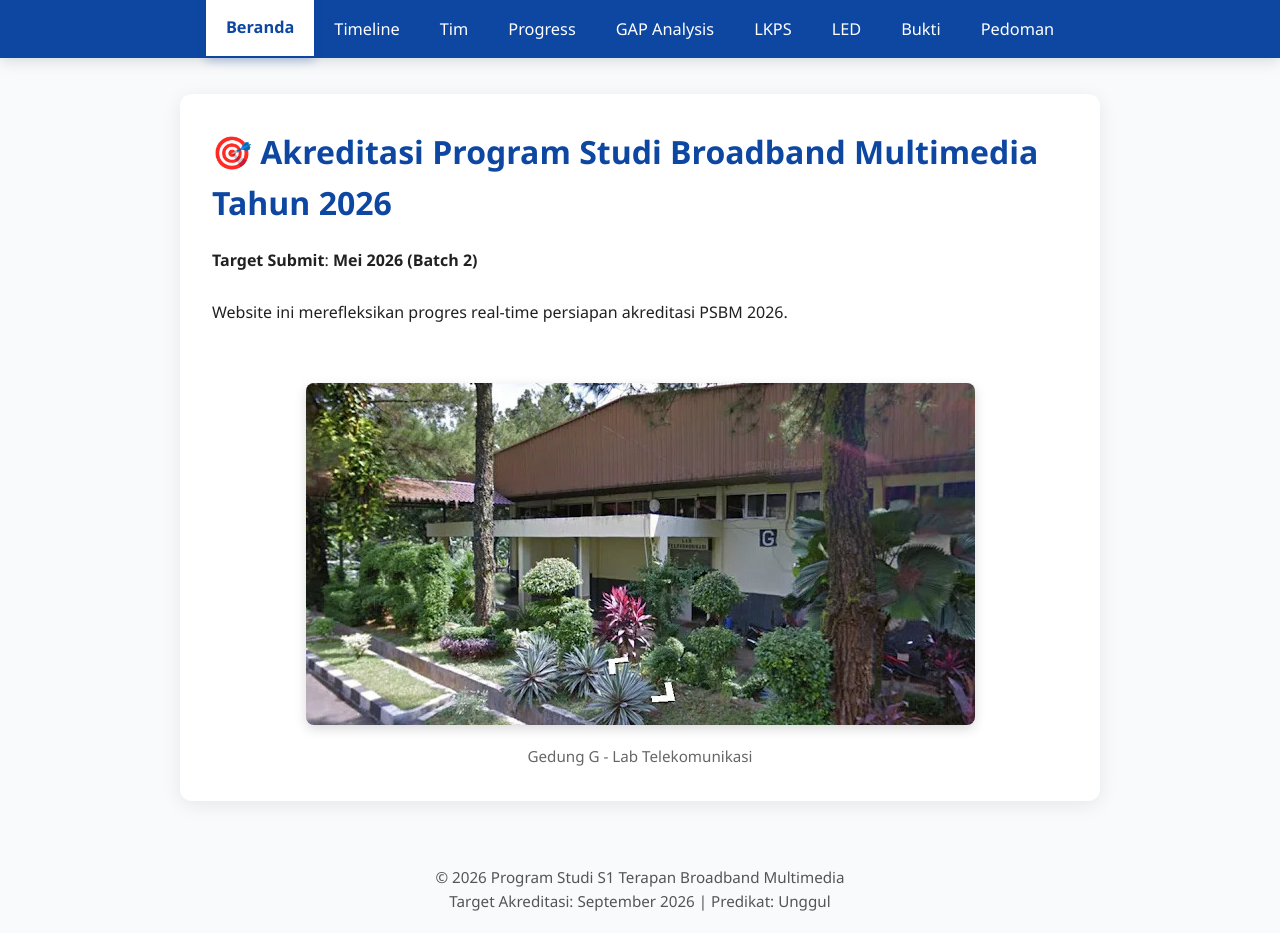
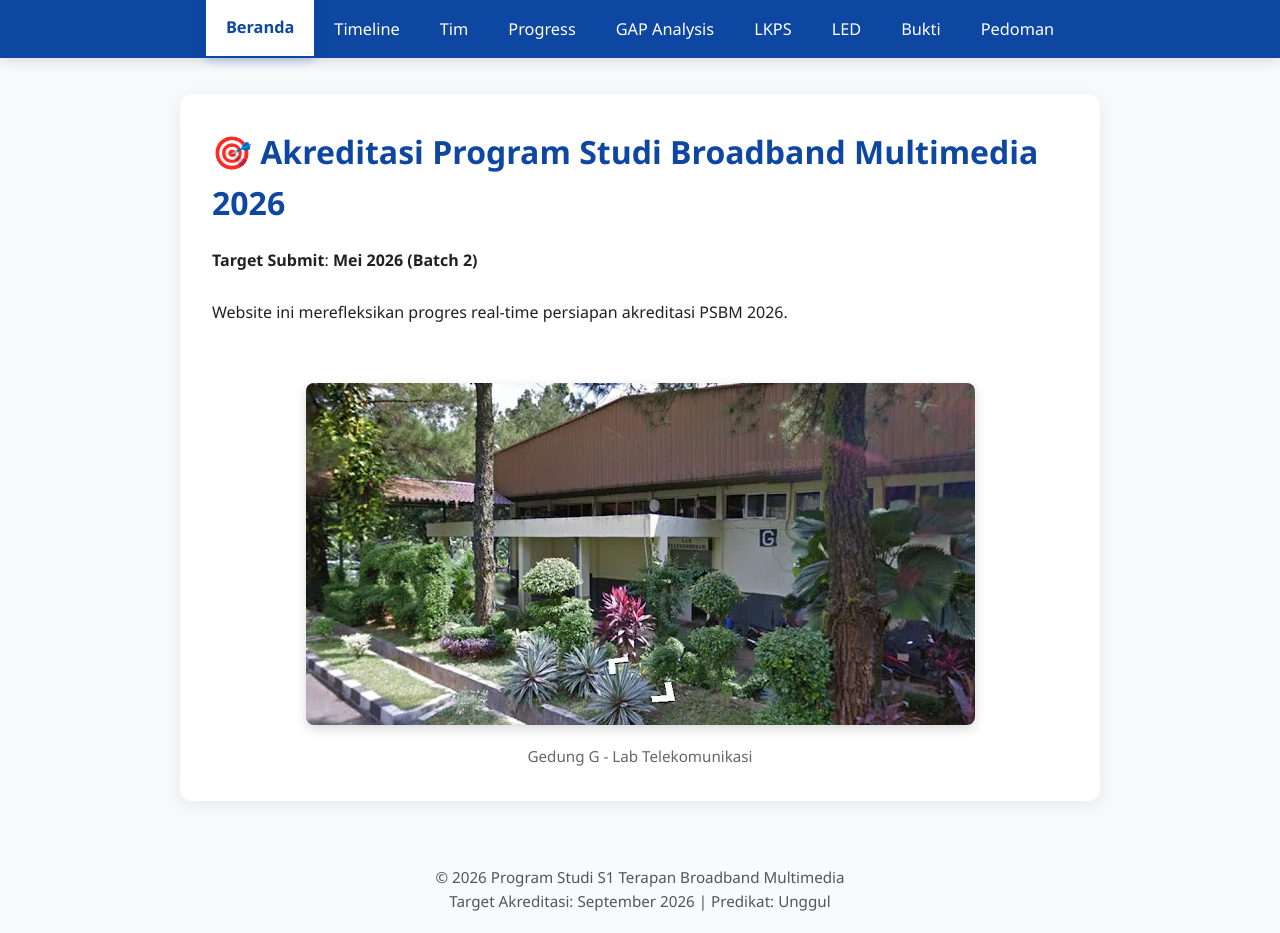
Before and after one commit to portal-psbm/aksibm-26, a Jekyll site: the page built from index.md, in a window 1280 px wide and 933 px high. Built offline with Jekyll 4.4.1, drawn with Linux system fonts in a browser that asks for light colours.

```diff
--- a/index.md
+++ b/index.md
@@ -4,7 +4,7 @@ title: Beranda
 permalink: /
 ---
 
-# 🎯 Akreditasi Program Studi Broadband Multimedia Tahun 2026
+# 🎯 Akreditasi Program Studi Broadband Multimedia 2026
 
 **Target Submit**: **Mei 2026 (Batch 2)**
 <br><br>
```
Also changed, not shown: timeline.md (+1 -1 lines).
